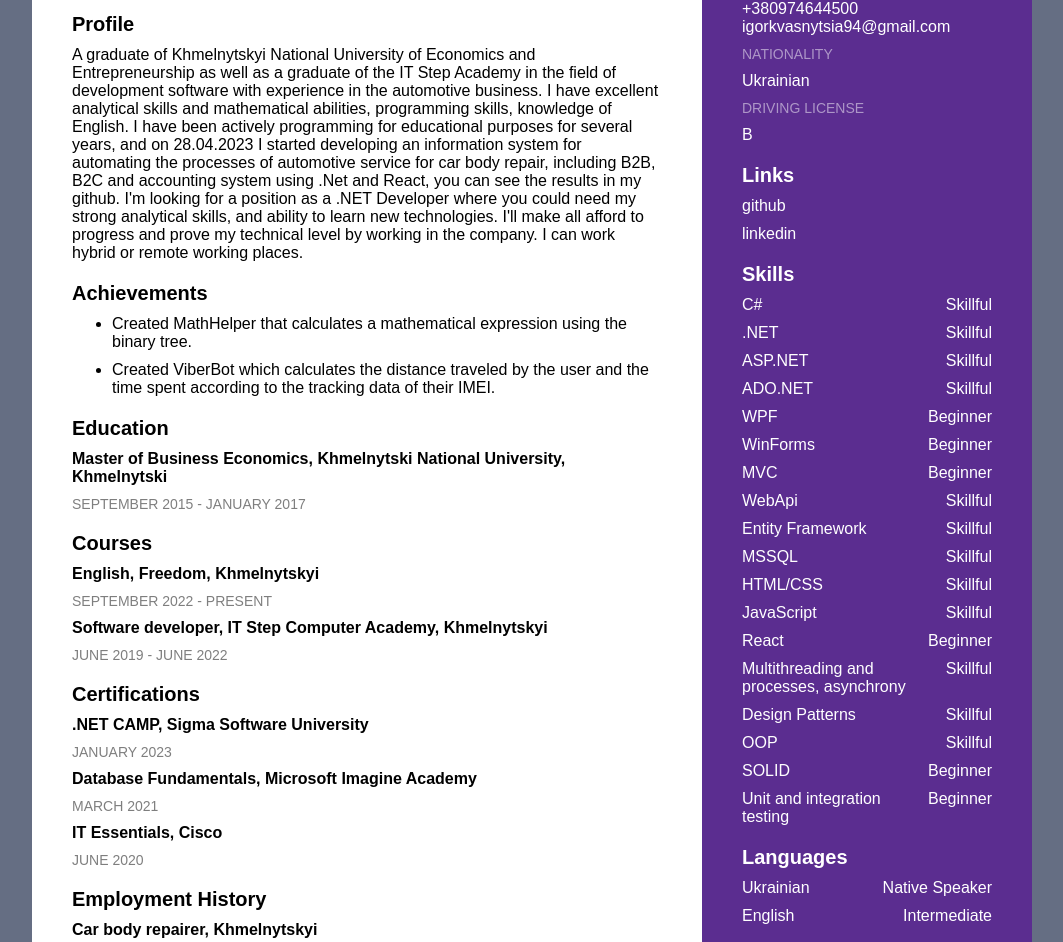
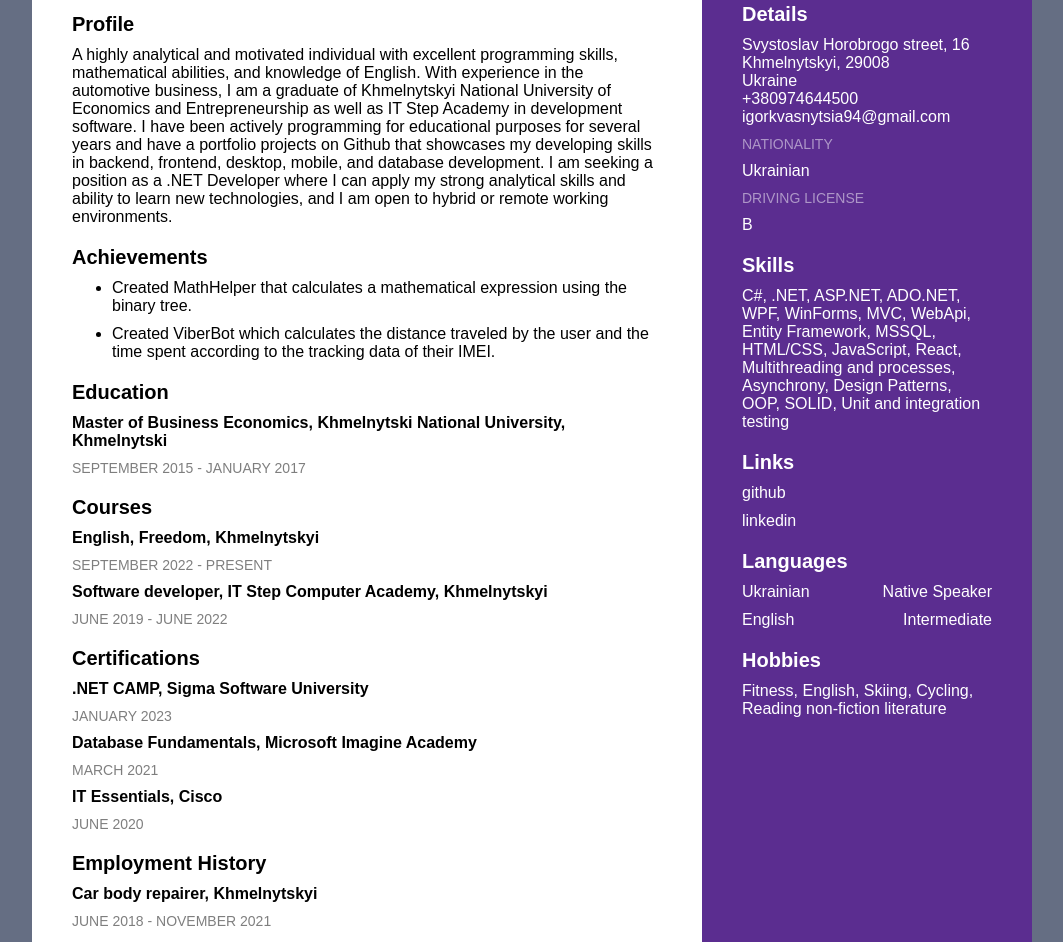
Before and after one commit to Kvasnytsia-Igor/web_CV, a plain HTML site: page index.html in a window 1280 px wide. Shown: the part 197-1139 px from the top of the page, without its empty margins (108-1171 px from the left). Drawn offline with Linux system fonts and the light colour scheme.

Commit message:
committed

```diff
--- a/index.html
+++ b/index.html
@@ -20,20 +20,18 @@
         <div class="block">
           <h2 class="largeHeader">Profile</h2>
           <p>
-            A graduate of Khmelnytskyi National University of Economics and
-            Entrepreneurship as well as a graduate of the IT Step Academy in the
-            field of development software with experience in the automotive
-            business. I have excellent analytical skills and mathematical
-            abilities, programming skills, knowledge of English. I have been
-            actively programming for educational purposes for several years, and
-            on 28.04.2023 I started developing an information system for
-            automating the processes of automotive service for car body repair,
-            including B2B, B2C and accounting system using .Net and React, you
-            can see the results in my github. I'm looking for a position as a
-            .NET Developer where you could need my strong analytical skills, and
-            ability to learn new technologies. I'll make all afford to progress
-            and prove my technical level by working in the company. I can work
-            hybrid or remote working places.
+            A highly analytical and motivated individual with excellent
+            programming skills, mathematical abilities, and knowledge of
+            English. With experience in the automotive business, I am a graduate
+            of Khmelnytskyi National University of Economics and
+            Entrepreneurship as well as IT Step Academy in development software.
+            I have been actively programming for educational purposes for
+            several years and have a portfolio projects on Github that showcases
+            my developing skills in backend, frontend, desktop, mobile, and
+            database development. I am seeking a position as a .NET Developer
+            where I can apply my strong analytical skills and ability to learn
+            new technologies, and I am open to hybrid or remote working
+            environments.
           </p>
         </div>
         <div class="block">
@@ -100,6 +98,15 @@
           <p>B</p>
         </div>
         <div class="block">
+          <h2 class="largeHeader">Skills</h2>
+          <p>
+            C#, .NET, ASP.NET, ADO.NET, WPF, WinForms, MVC, WebApi, Entity
+            Framework, MSSQL, HTML/CSS, JavaScript, React, Multithreading and
+            processes, Asynchrony, Design Patterns, OOP, SOLID, Unit and
+            integration testing
+          </p>
+        </div>
+        <div class="block">
           <h2 class="largeHeader">Links</h2>
           <ul class="non-styled-list">
             <li>
@@ -115,84 +122,6 @@
               >
             </li>
           </ul>
-        </div>
-        <div class="block">
-          <h2 class="largeHeader">Skills</h2>
-          <div class="skill-block">
-            <span>C#</span>
-            <span>Skillful</span>
-          </div>
-          <div class="skill-block">
-            <span>.NET</span>
-            <span>Skillful</span>
-          </div>
-          <div class="skill-block">
-            <span>ASP.NET</span>
-            <span>Skillful</span>
-          </div>
-          <div class="skill-block">
-            <span>ADO.NET</span>
-            <span>Skillful</span>
-          </div>
-          <div class="skill-block">
-            <span>WPF</span>
-            <span>Beginner</span>
-          </div>
-          <div class="skill-block">
-            <span>WinForms</span>
-            <span>Beginner</span>
-          </div>
-          <div class="skill-block">
-            <span>MVC</span>
-            <span>Beginner</span>
-          </div>
-
-
-          <div class="skill-block">
-            <span>WebApi</span>
-            <span>Skillful</span>
-          </div>
-          <div class="skill-block">
-            <span>Entity Framework</span>
-            <span>Skillful</span>
-          </div>
-          <div class="skill-block">
-            <span>MSSQL</span>
-            <span>Skillful</span>
-          </div>
-          <div class="skill-block">
-            <span>HTML/CSS</span>
-            <span>Skillful</span>
-          </div>
-          <div class="skill-block">
-            <span>JavaScript</span>
-            <span>Skillful</span>
-          </div>
-          <div class="skill-block">
-            <span>React</span>
-            <span>Beginner</span>
-          </div>
-          <div class="skill-block">
-            <span>Multithreading and processes, asynchrony</span>
-            <span>Skillful</span>
-          </div>
-          <div class="skill-block">
-            <span>Design Patterns</span>
-            <span>Skillful</span>
-          </div>
-          <div class="skill-block">
-            <span>OOP</span>
-            <span>Skillful</span>
-          </div>
-          <div class="skill-block">
-            <span>SOLID</span>
-            <span>Beginner</span>
-          </div>
-          <div class="skill-block">
-            <span>Unit and integration testing</span>
-            <span>Beginner</span>
-          </div>
-
         </div>
         <div class="block">
           <h2 class="largeHeader">Languages</h2>
--- a/style.css
+++ b/style.css
@@ -20,7 +20,7 @@ a {
   margin: 0 auto;
   position: relative;
   width: 1000px;
-  height: 1296.8px;
+  height: 1211.6px;
   padding: 10px;
 }
 
@@ -37,14 +37,14 @@ ul {
 .leftSide {
   background-color: var(--leftColor);
   width: 590px;
-  padding: 80px 40px 128.4px 40px;
+  padding: 80px 40px 80px 40px;
   float: left;
   border-radius: 10px 0 0 10px;
 }
 .rightSide {
   background-color: var(--rightColor);
   width: 250px;
-  padding: 80px 40px 80px 40px;
+  padding: 170px 40px 295.6px 40px;
   color: #ffffff;
   float: left;
   border-radius: 0 10px 10px 0;
```
